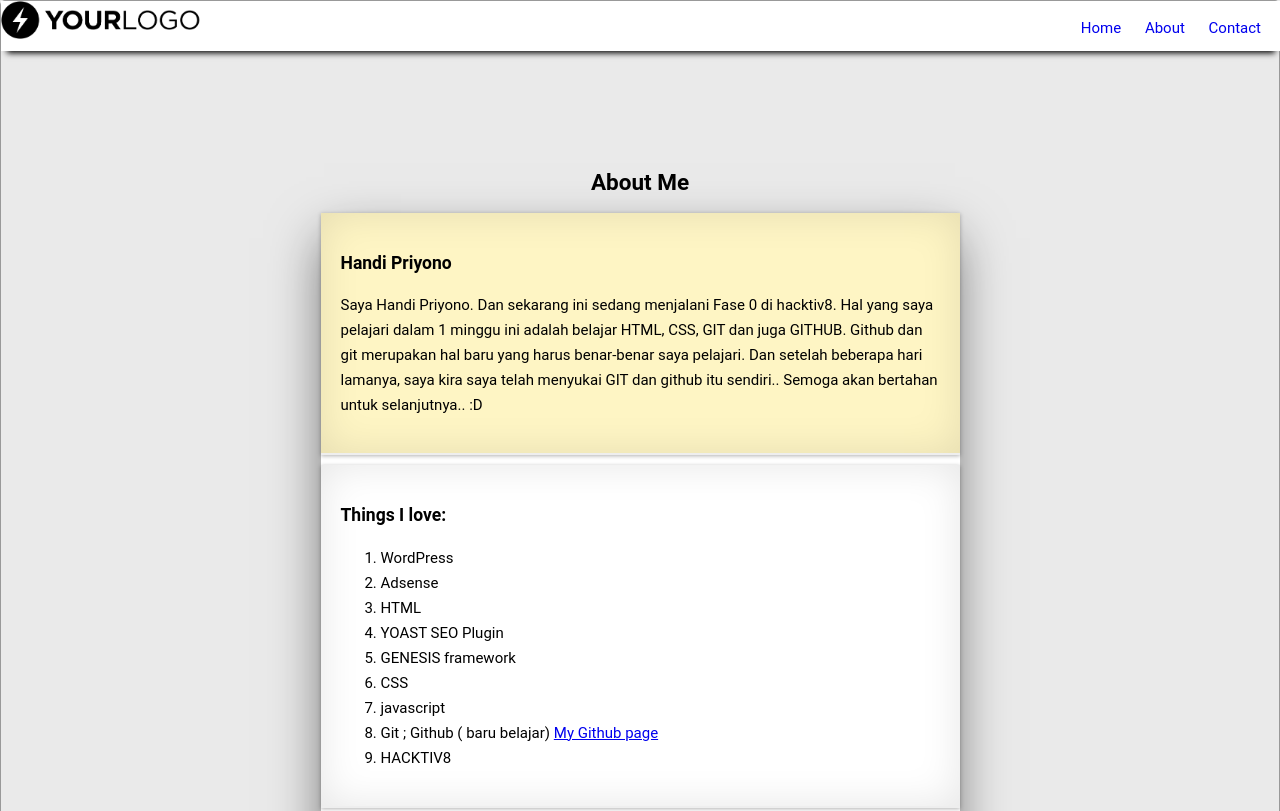
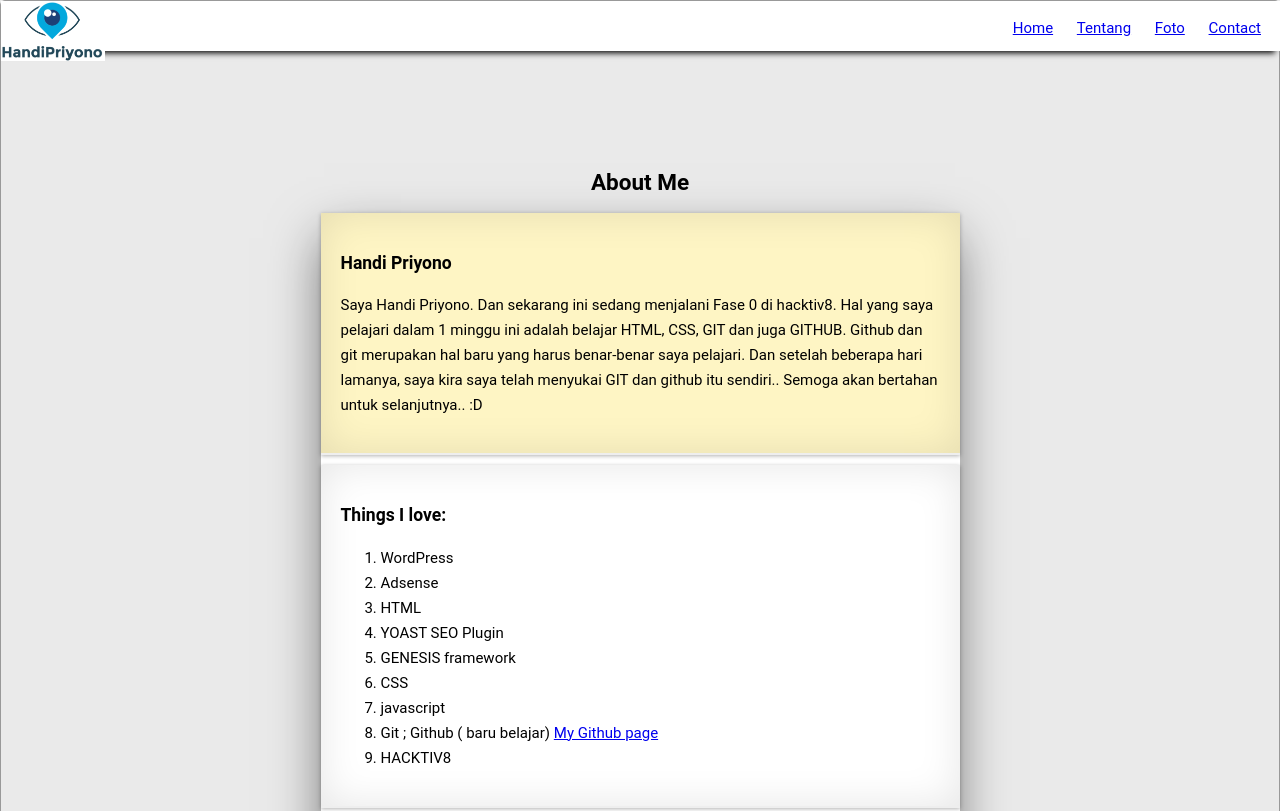
Before and after one commit to handipriyono/handip.github.io, a plain HTML site: page index.html in a window 1280 px wide. Shown: the top 811 px of the page. Drawn offline with Linux system fonts and the light colour scheme.

Commit message:
ubah ukuran width page

```diff
--- a/index.html
+++ b/index.html
@@ -1,17 +1,20 @@
 <html>
+
 <head>
   <title>My Website on Github - handi Priyono</title>
   <link href="style.css" rel="stylesheet" />
   <link href="https://fonts.googleapis.com/css?family=Slabo+27px" rel="stylesheet">
 </head>
+
 <body>
   <header>
-      <img id="logo" src="img/sample-logo.png" width="200px" />
+    <img id="logo" src="img/logo.png" width="auto" height="60px" />
     <nav>
       <ul>
-          <a href="#"><li>Home</li></a>
-          <a href="#about"><li>About</li></a>
-          <a href="#contact"><li>Contact</li></a>
+        <li><a href="#">Home</a></li>
+        <li><a href="#tentang">Tentang</a></li>
+        <li><a href="#foto">Foto</a></li>
+        <li><a href="#contact">Contact</a></li>
       </ul>
     </nav>
   </header>
@@ -21,9 +24,8 @@
       <article id="tentang">
         <h3 name="about">Handi Priyono</h3>
         <p>
-          Saya Handi Priyono. Dan sekarang ini sedang menjalani Fase 0 di hacktiv8. Hal yang saya pelajari dalam 1 minggu ini adalah belajar
-        HTML, CSS, GIT dan juga GITHUB. Github dan git merupakan hal baru yang harus benar-benar saya pelajari. Dan setelah beberapa hari lamanya,
-      saya kira saya telah menyukai GIT dan github itu sendiri.. Semoga akan bertahan untuk selanjutnya.. :D  </p>
+          Saya Handi Priyono. Dan sekarang ini sedang menjalani Fase 0 di hacktiv8. Hal yang saya pelajari dalam 1 minggu ini adalah belajar HTML, CSS, GIT dan juga GITHUB. Github dan git merupakan hal baru yang harus benar-benar saya pelajari. Dan setelah beberapa
+          hari lamanya, saya kira saya telah menyukai GIT dan github itu sendiri.. Semoga akan bertahan untuk selanjutnya.. :D </p>
       </article>
       <article id="love">
         <h3>Things I love:</h3>
@@ -37,7 +39,7 @@
             <li>GENESIS framework</li>
             <li>CSS</li>
             <li>javascript</li>
-        <li>Git ; Github ( baru belajar)  <a href="https://handipriyono.github.io/">My Github page</a></li>
+            <li>Git ; Github ( baru belajar) <a href="https://handipriyono.github.io/">My Github page</a></li>
             <li>HACKTIV8</li>
           </ol>
         </p>
@@ -45,8 +47,7 @@
       <article id="green">
         <h3>Tentang Tampilan halaman ini:</h3>
         <p>
-          Tampilan ini berasal dari tugas CSS Layouting di hacktiv8. Dan juga telah saya modifikasi lagi di beberapa bagian.
-          Saya suka page yang simple , clean dan mudah dibaca dan dilihat.. i love black and white.
+          Tampilan ini berasal dari tugas CSS Layouting di hacktiv8. Dan juga telah saya modifikasi lagi di beberapa bagian. Saya suka page yang simple , clean dan mudah dibaca dan dilihat.. i love black and white.
           <br/>
 
 
@@ -75,16 +76,18 @@
             <fieldset>
               <button name="submit" type="submit" id="contact-submit" data-submit="...Sending">Submit</button>
             </fieldset>
-      </form>  </p>
+          </form>
+        </p>
       </article>
       <article id="blue">
-          <a href=""><h3>Get in touch</h3></a>
-
+        <h3 id="foto">Get in touch</h3>
+        <img name="foto" class="pict" id="green" alt="hacktiv8" src="img/instahacktiv.png" />
       </article>
     </div>
   </section>
   <footer>
-      <h5>copyright &copy; 2016 by HACKFOX</h5>
+    <h5>copyright &copy; 2018 - Handi Priyono</h5>
   </footer>
 </body>
+
 </html>
```
Lines whose indentation alone changed are shown as unchanged.
